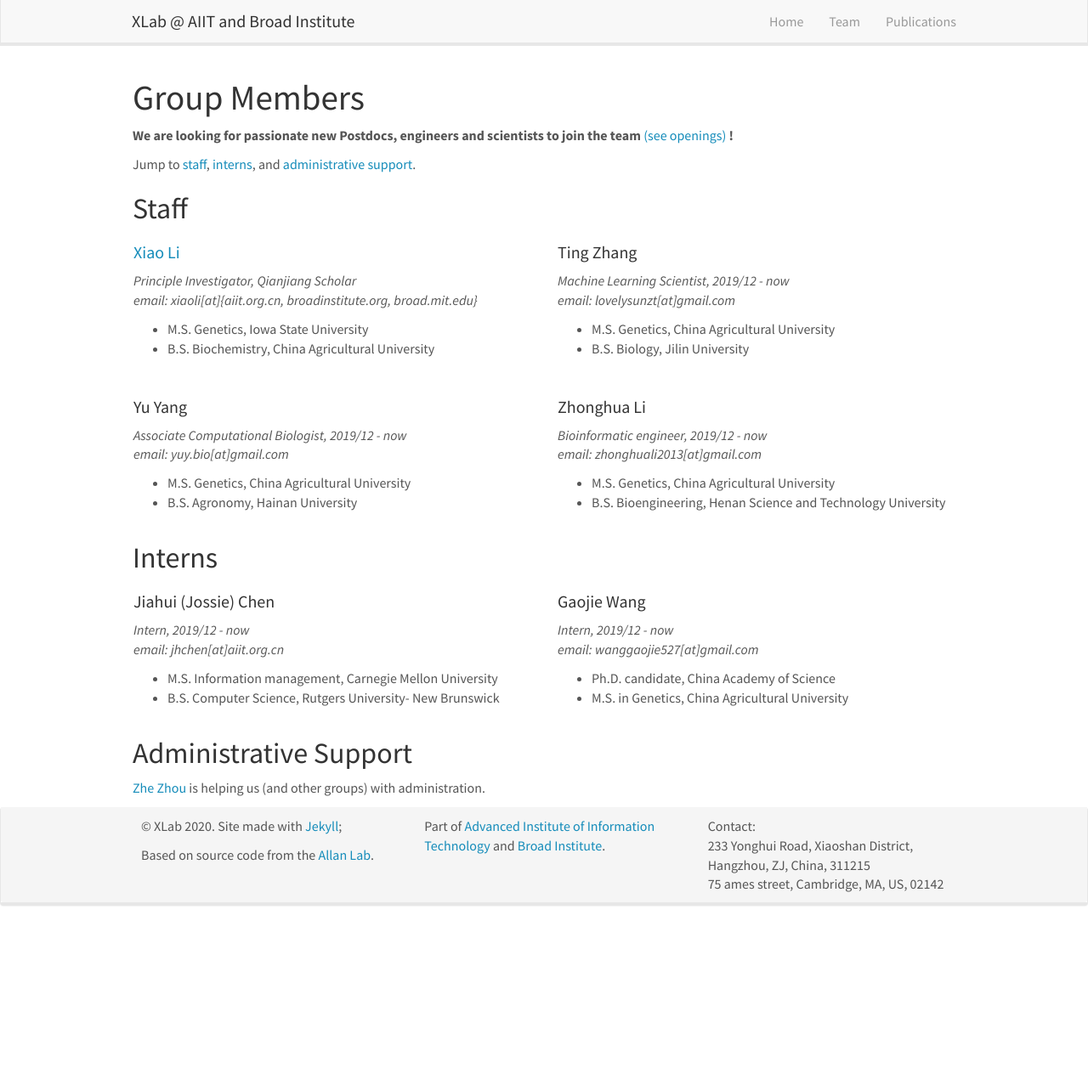
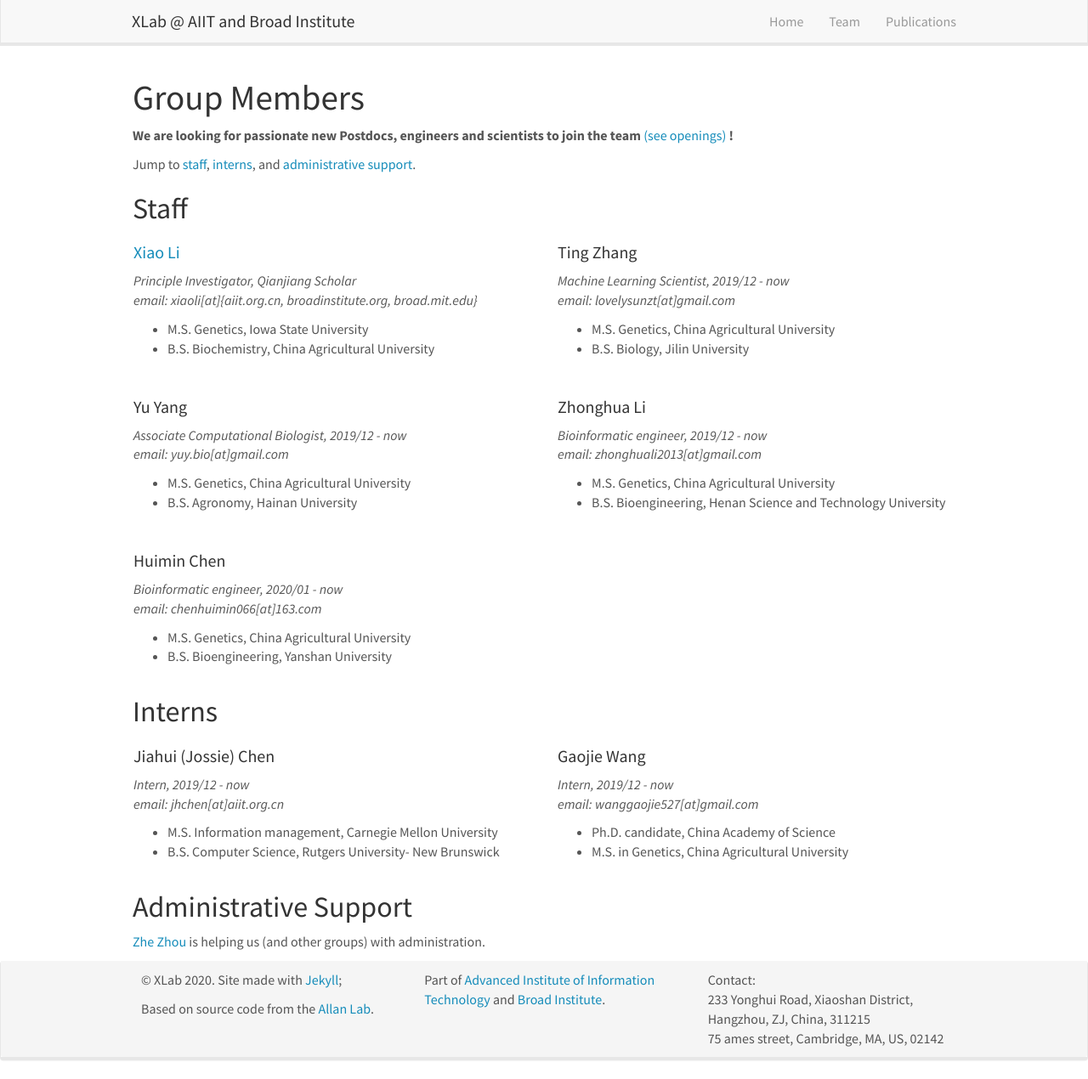
Before and after one commit to x-lab/x-lab.github.io, a Jekyll site: the page built from _pages/team.md, in a window 1280 px wide and 1270 px high. Shown: the whole window at 85% size. Built offline with Jekyll 4.4.1, drawn with Linux system fonts in a browser that asks for light colours; nearby versions of some CDN libraries.

Commit message:
add huimin

```diff
--- a/_data/news.yml
+++ b/_data/news.yml
@@ -1,3 +1,6 @@
+- date: Jan 15th, 2020
+  headline: Jiahui's joining our group as a bioinformatic engineer. She will be mainly working on cancer genomics. Welcome!
+
 - date: Jan 14th, 2020
   headline: Our website's officially online.
 
--- a/_data/staff.yml
+++ b/_data/staff.yml
@@ -31,3 +31,10 @@
   number_educ: 2
   education1: M.S. Genetics, China Agricultural University
   education2: B.S. Bioengineering, Henan Science and Technology University
+
+- name: Huimin Chen
+  info: Bioinformatic engineer, 2020/01 - now
+  number_educ: 2
+  email: chenhuimin066[at]163.com
+  education1: M.S. Genetics, China Agricultural University
+  education2: B.S. Bioengineering, Yanshan University
```
